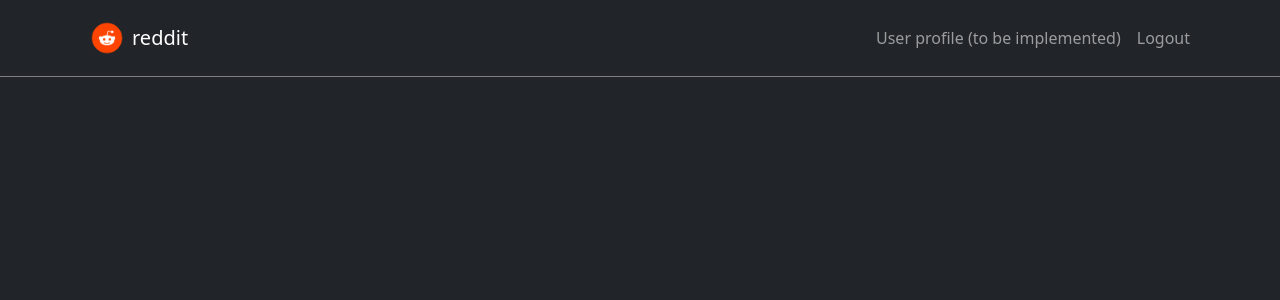
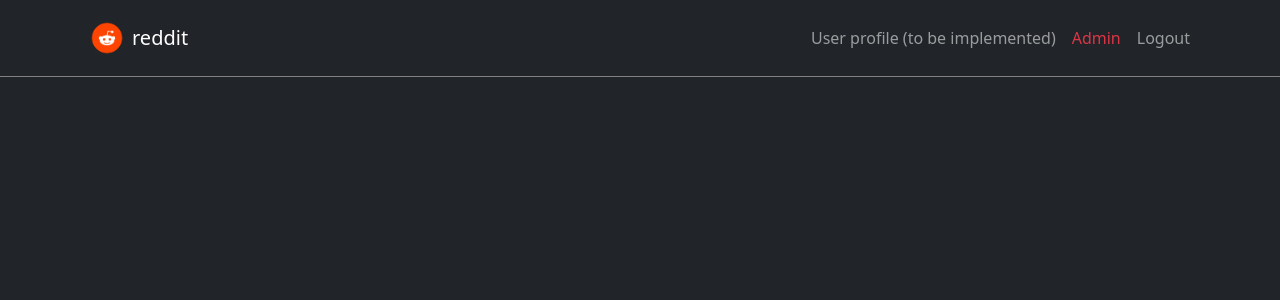
Before and after one commit to pymasterspl/reddit, a Django app: page / in a window 1280 px wide. Shown: the top 300 px of the page. Run offline with Django 5.2, Linux system fonts and the light colour scheme; the visitor is signed in with stand-in values (Sample User, id 1); parts of the project's set-up code (start-up, migrations or seed data) failed here and were passed over.

Commit message:
added admin link to base template

```diff
--- a/templates/base.html
+++ b/templates/base.html
@@ -31,6 +31,11 @@
                             <li class="nav-item">
                                 <a class="nav-link" href="#">User profile (to be implemented)</a>
                             </li>
+                            {% if request.user.is_staff %}
+                                <li class="nav-item">
+                                    <a class="nav-link text-danger" href="{% url 'admin:index' %}">Admin</a>
+                                </li>
+                            {% endif %}
                             <li class="nav-item">
                                 <a class="nav-link" href="{% url 'logout_confirmation' %}">Logout</a>
                             </li>
```
